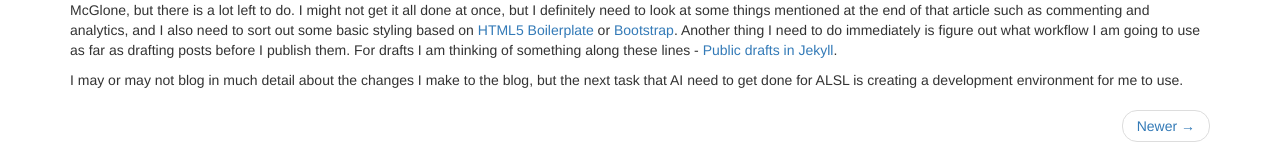
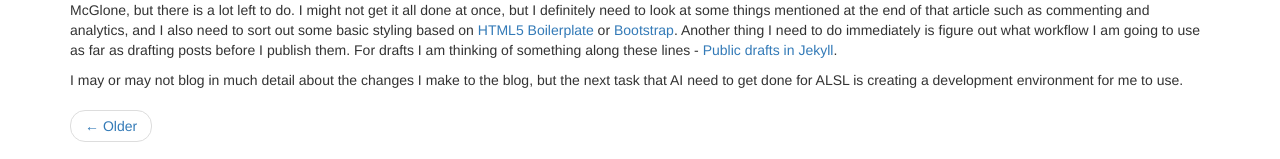
Before and after one commit to mshogren/mshogren.github.io, a Jekyll site: the page built from index.html, in a window 1280 px wide and 900 px high, scrolled down 651 px. Shown: the part 738-897 px from the top of the window. Built offline with Jekyll 4.4.1, drawn with Linux system fonts in a browser that asks for light colours; nearby versions of some CDN libraries; the list of posts is cut into pages by our own code.

Commit message:
Correct pagination for posts in descending date order

```diff
--- a/index.html
+++ b/index.html
@@ -18,10 +18,10 @@ title: Michael Shogren's Blog
 <!-- Pagination links -->
 <nav>
   <ul class="pager">
-    {% if paginator.previous_page %}
+    {% if paginator.next_page %}
       <li class="previous"><a href="#"><span aria-hidden="true">&larr;</span> Older</a></li>
     {% endif %}
-    {% if paginator.next_page %}
+    {% if paginator.previous_page %}
       <li class="next"><a href="#">Newer <span aria-hidden="true">&rarr;</span></a></li>
     {% endif %}
   </ul>
```
